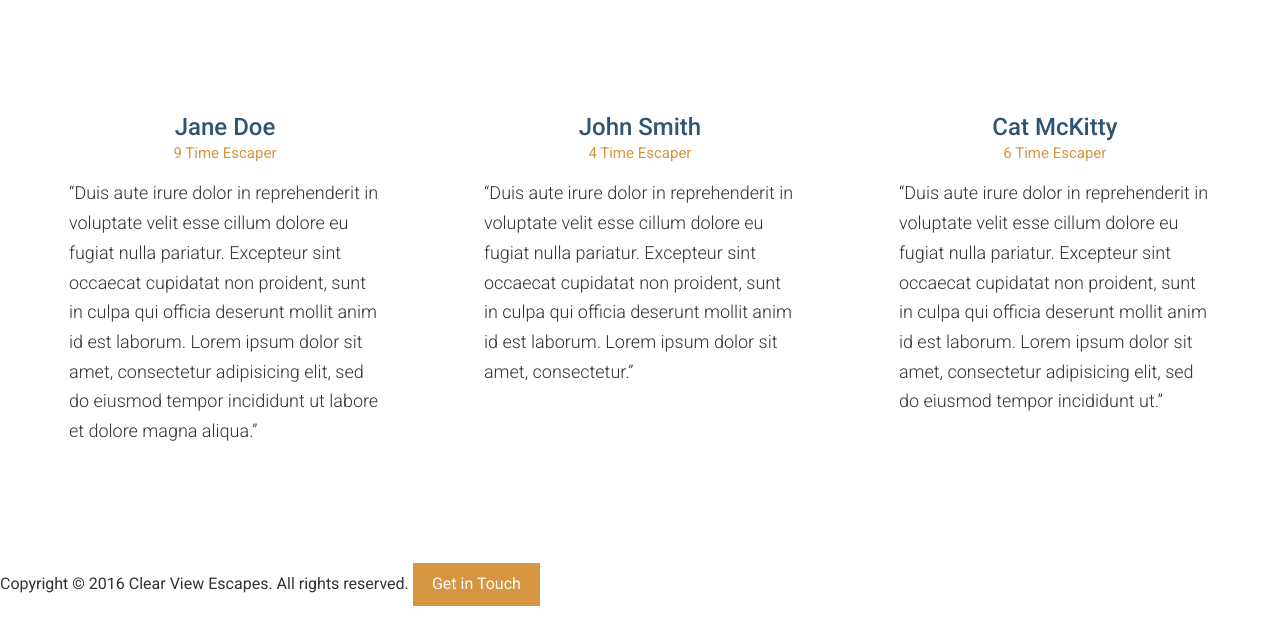
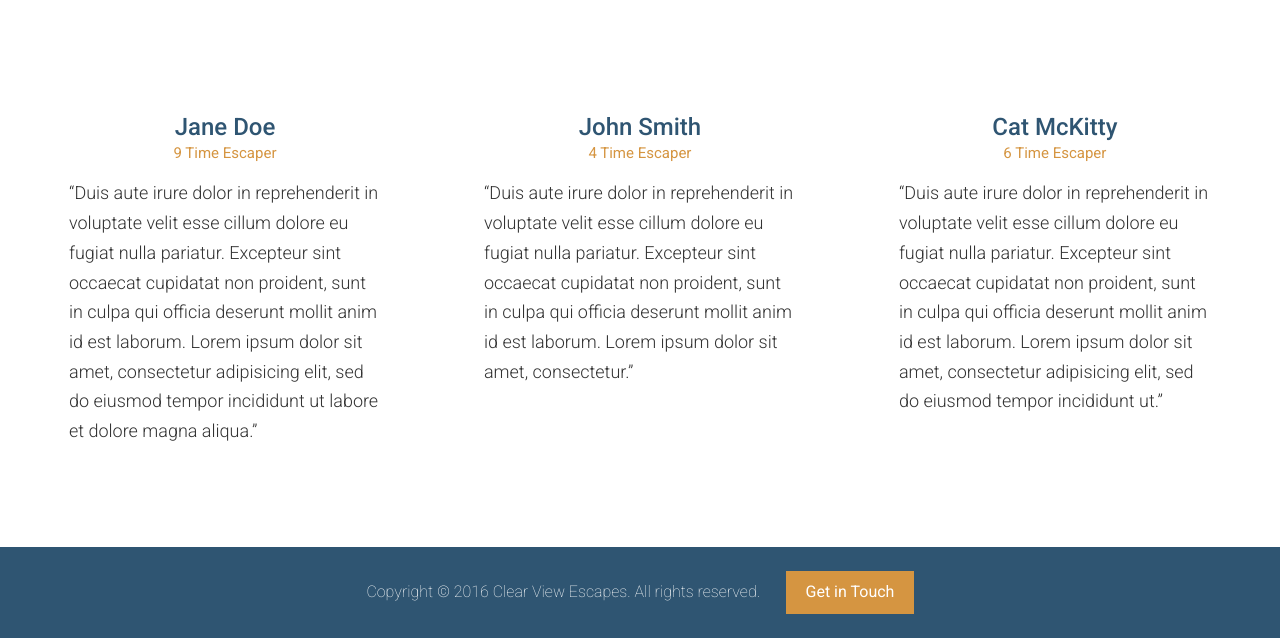
Before and after one commit to zdr11/travel-site, a website: page app/index.html in a window 1280 px wide. Shown: the part 2283-2921 px from the top of the page. Drawn offline with Linux system fonts and the light colour scheme.

Commit message:
Completed footer

```diff
--- /dev/null
+++ b/app/assets/styles/modules/_site-footer.css
@@ -0,0 +1,17 @@
+.site-footer{
+    background: $mainBlue;
+    color:#fff;
+    padding: .5rem 0;
+    text-align: center;
+    &__text{
+        display: block;
+        margin-bottom: 1rem;
+        font-weight: 200;
+
+        @mixin atMedium{
+            display: inline;
+            margin-bottom: 0;
+            margin-right: 1.4rem;
+        }
+    }
+}
--- a/app/assets/styles/styles.css
+++ b/app/assets/styles/styles.css
@@ -13,3 +13,4 @@
 @import 'modules/_feature-item';
 @import 'modules/_testimonial';
 @import 'modules/_sprite';
+@import 'modules/_site-footer';
--- a/app/index.html
+++ b/app/index.html
@@ -193,10 +193,17 @@
     </div>
   </div>
 
-  <footer>
-    <p>Copyright &copy; 2016 Clear View Escapes. All rights reserved.
-      <a href="#" class="btn btn--orange">Get in Touch</a>
-    </p>
+  <footer class="site-footer">
+
+      <div class="wrapper">
+        <p>
+          <span class="site-footer__text">
+            Copyright &copy; 2016 Clear View Escapes. All rights reserved.
+          </span>
+          <a href="#" class="btn btn--orange">Get in Touch</a>
+        </p>
+      </div>
+
   </footer>
 </body>
 
--- a/app/temp/styles/styles.css
+++ b/app/temp/styles/styles.css
@@ -1077,3 +1077,25 @@ height:42px;
 
 background-position:36.69752421959096% 45.792307692307695%;
 }
+
+.site-footer{
+    background: #2f5572;
+    color:#fff;
+    padding: .5rem 0;
+    text-align: center;
+}
+
+.site-footer__text{
+        display: block;
+        margin-bottom: 1rem;
+        font-weight: 200;
+    }
+
+@media (min-width:800px){
+
+.site-footer__text{
+            display: inline;
+            margin-bottom: 0;
+            margin-right: 1.4rem
+    }
+    }
```
